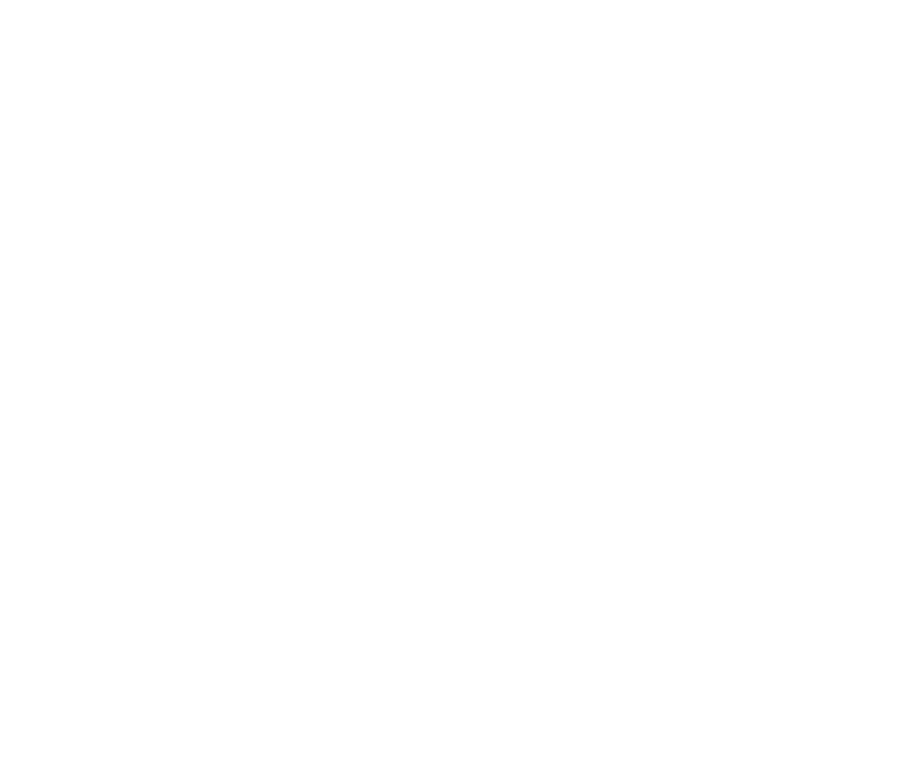
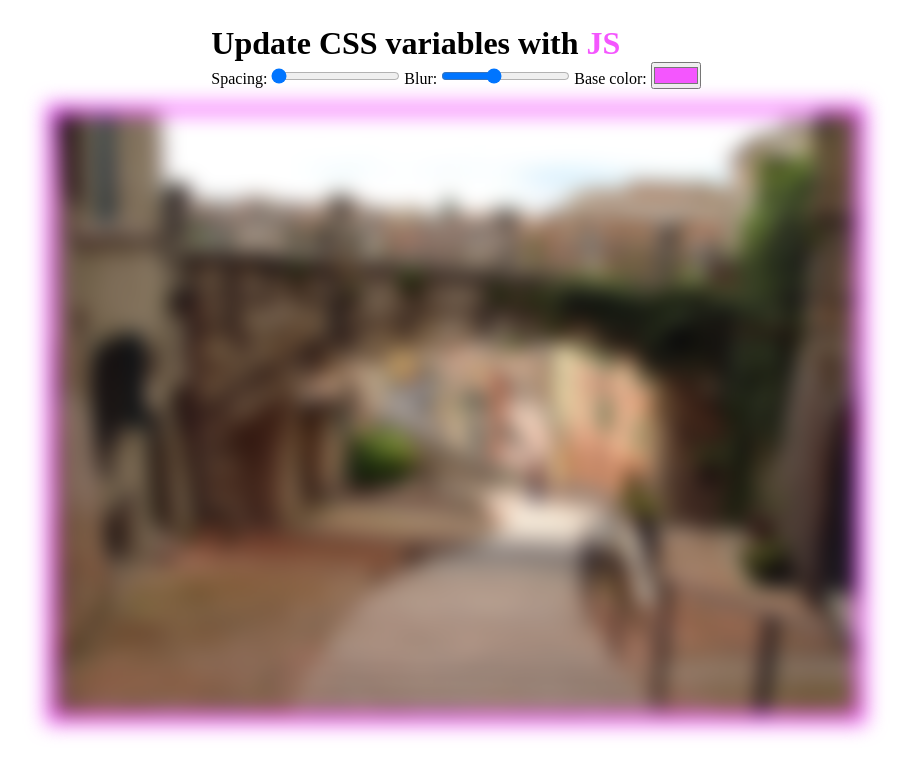
Before and after one commit to kasra6/Update_CSS_with_Js, a plain HTML site: page index.html in a window 1280 px wide. Shown: the whole page, without its empty margins (184-1095 px from the left). Drawn offline with Linux system fonts and the light colour scheme.

Commit message:
ptoject completed

```diff
--- a/index.html
+++ b/index.html
@@ -3,17 +3,36 @@
 <html lang="en">
 <head>
   <meta charset="utf-8">
-  <title>Learning CSS</title>
+  <title>Changing CSS values with Js</title>
   <meta name="author" content="Kasra">
-  <meta name="description" content="">
+  <meta name="description" content="Changing CSS variables with Js">
   <meta name="viewport" content="width=device-width, initial-scale=1, shrink-to-fit=no">
 
   <link rel="stylesheet" type="text/css" href="./styles/main.css" >
 </head>
 
 <body>
+  <div class="container">
+    <header>
+      <h1>Update CSS variables with <span class="hl">JS</span></h1>
 
 
+      <div class="controls">
+        <label for="spacing">Spacing:</label>
+        <input name="spacing" type="range" min="10" max="200" value="10" data-sizing="px">
+
+        <label for="blur">Blur:</label>
+        <input name="blur" type="range" min="0" max="25" value="10" data-sizing="px">
+
+        <label for="base">Base color:</label>
+        <input name="base" type="color" value="#f456fe">
+
+      </div>
+    </header>
+
+
+    <img src="./images/perugia.jpg">
+  </div>
   <script type="text/javascript" charset="utf-8" src="./js/custom.js"></script>
 </body>
 </html>
--- a/js/custom.js
+++ b/js/custom.js
@@ -0,0 +1,15 @@
+const controls = document.querySelectorAll(".controls input");
+
+function handleUpdate(){
+  const suffix = this.dataset.sizing || '';
+  document.documentElement.style.setProperty(`--${this.name}`, this.value + suffix);
+
+}
+
+controls.forEach(control => control.addEventListener("change", handleUpdate));
+controls.forEach(control => control.addEventListener("mousemove", handleUpdate));
+// controls.foreach(function(control){
+//   control.addEventListener("onchange", function(evt){
+//     // evt.target.style.
+//   })
+// })
--- a/styles/main.css
+++ b/styles/main.css
@@ -0,0 +1,32 @@
+*{
+  padding: 0;
+  margin: 0;
+  box-sizing: border-box;
+}
+
+.container{
+  margin-top: 25px;
+  display: flex;
+  align-items: center;
+  flex-direction: column;
+}
+
+.controls{
+  margin-bottom: 15px;
+}
+
+:root{
+  --base: #f456fe;
+  --spacing: 10px;
+  --blur: 10px;
+}
+
+img{
+  padding: var(--spacing);
+  background: var(--base);
+  filter: blur(var(--blur));
+}
+
+.hl{
+  color: var(--base);
+}
```
Also changed, not shown: images/Perugia.jpg (added).
